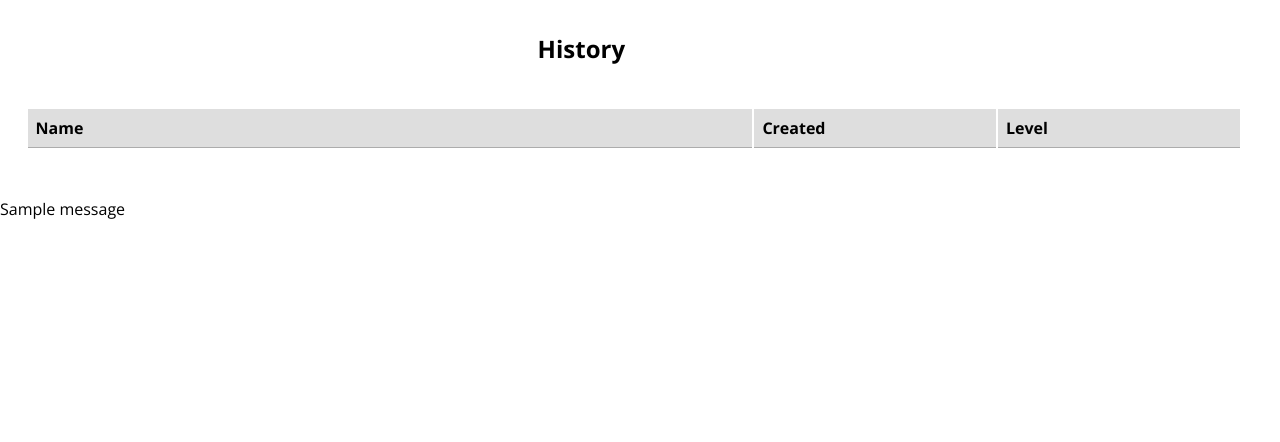
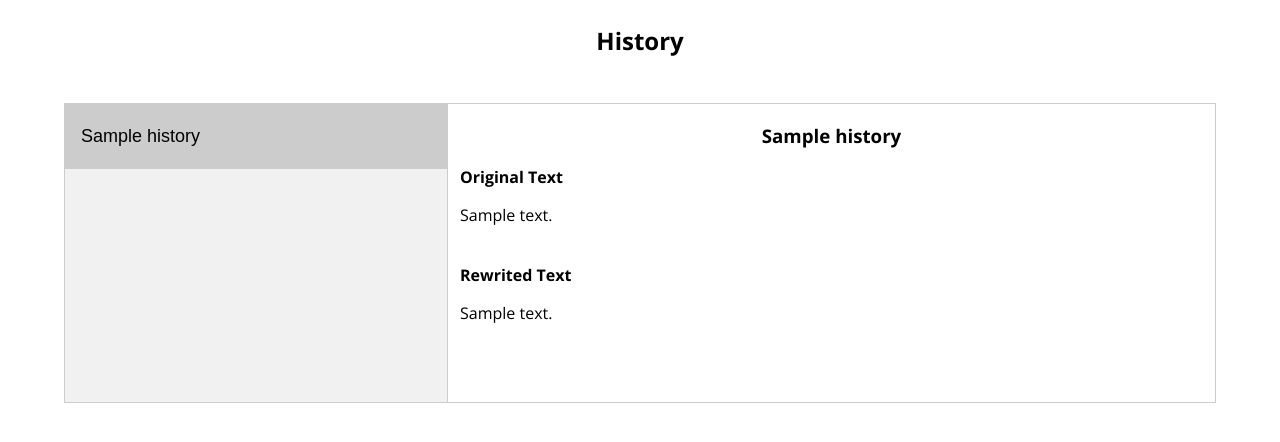
Before and after one commit to AlbaCabal/project-lexiboost, a Flask app: page / in a window 1280 px wide. Shown: the part 80-522 px from the top of the page. Run offline with Flask 3, Linux system fonts and the light colour scheme; a user stored in the database is signed in; tables that the repository leaves empty hold one stand-in row (values such as "Sample post"); one stand-in notice (Sample message) is shown; lists and menus that the app fills with data are empty.

Commit message:
Text's history implemented, display modificated and lines to check functionality removed

```diff
--- a/app.py
+++ b/app.py
@@ -64,6 +64,7 @@ def register():
     else:
         return render_template("register.html")
 
+
 @app.route("/login", methods=["GET", "POST"])
 def login():
     """Log user in"""
@@ -108,7 +109,6 @@ def logout():
     flash("Logged out successfully!", "success")
     return redirect("/")
 
-# * * * * * * * * * * * * * * * * * * * * * * * * * * * * *
 
 @app.route("/")
 def index():
@@ -119,7 +119,8 @@ def index():
 
     # TO DO: Retrieve and display user's writing history
     writing_history = db.execute("SELECT * FROM writing_history WHERE id_user = ?", (session["user_id"],)).fetchall()
-    return render_template("index.html", docs=writing_history)
+    return render_template("index.html", texts=writing_history)
+
 
 @app.route("/vocabulary", methods=["GET", "POST"])
 def vocabulary():
@@ -161,14 +162,25 @@ def write():
         title = request.form.get("title")
         givenText = request.form.get("givenText")
         replaceText = givenText
-        dicWords = db.execute("SELECT word FROM vocabulary")
+
+        dicWords = db.execute("SELECT word FROM vocabulary").fetchall()
+
         if givenText is not None:
-            ArrayReplaceText = givenText.split()
-            for word in ArrayReplaceText:
-                synonymous = api.words(ml=word, max=3)
-                for synonym in synonymous:
-                    if synonym in dicWords[i][1]:
-                        replaceText = replaceText.replace(word, synonym)
+            words = givenText.split()
+
+            for originalWord in words:
+                synonymous = api.words(ml=originalWord, max=5)
+
+                for x in synonymous:
+                    syn = x.get("word")
+
+                    for z in dicWords:
+                        if syn == z[0]:
+                            print(syn)
+                            print(z[0])
+                            replaceText = replaceText.replace(originalWord, syn)
+                            break
+
 
         user = session["user_id"]
         level_row = db.execute("SELECT level FROM users WHERE id_user = ?", (user,)).fetchone()
@@ -177,7 +189,7 @@ def write():
 
         cur = db.cursor()
         cur.execute("INSERT INTO writing_history (id_user, title, original_text, corrected_text, date, level_used) VALUES (?, ? ,? ,? ,?, ?)", (user, title, givenText, replaceText, date, level))
-        db.commit
+        db.commit()
 
         return render_template("write.html", text=givenText, newText=replaceText)
 
--- a/static/javascript.js
+++ b/static/javascript.js
@@ -0,0 +1,25 @@
+function openText(evt, textName) {
+  // Declare all variables
+  var i, tabcontent, tablinks;
+
+  // Get all elements with class="tabcontent" and hide them
+  tabcontent = document.getElementsByClassName("tabcontent");
+  for (i = 0; i < tabcontent.length; i++) {
+    tabcontent[i].style.display = "none";
+  }
+
+  // Get all elements with class="tablinks" and remove the class "active"
+  tablinks = document.getElementsByClassName("tablinks");
+  for (i = 0; i < tablinks.length; i++) {
+    tablinks[i].className = tablinks[i].className.replace(" active", "");
+  }
+
+  // Show the current tab, and add an "active" class to the link that opened the tab
+  document.getElementById(textName).style.display = "block";
+  evt.currentTarget.className += " active";
+}
+
+// Get the element with id="defaultOpen" and click on it
+window.onload = function() {
+  document.getElementById("defaultOpen").click();
+}
--- a/static/styles.css
+++ b/static/styles.css
@@ -40,10 +23,19 @@ nav ul li:hover {
     font-weight: bold;
 }
 
+.centerDiv {
+    margin-top: 1.5rem;
+    margin-bottom: 1.5rem;
+    justify-content: center;
+    display: flex;
+}
+
 .center {
-    margin-top: 2rem;
-    margin-left: 42%;
-    align-content: center;
+    margin-top: 1.5rem;
+    margin-bottom: 1.5rem;
+    display: flex;
+    flex-direction: column;
+    align-items: center;
 }
 
 .button {
@@ -80,22 +78,23 @@ nav ul li:hover {
     font-family: "Open Sans";
 }
 
-/*th, td, table {
-    border: 1px solid rgba(136, 136, 136, 0.577);
-    border-collapse: collapse;
-}*/
-th, td {
-  border-bottom: 1px solid rgba(136, 136, 136, 0.577);
+th,
+td {
+    border-bottom: 1px solid rgba(136, 136, 136, 0.577);
 }
 
-tr:nth-child(even) {background-color: #f2f2f2;}
+tr:nth-child(even) {
+    background-color: #f2f2f2;
+}
 
 table {
     width: 95%;
     margin-left: 2%;
     padding-bottom: 3rem;
 }
-table th, table td {
+
+table th,
+table td {
     padding: 0.5rem;
     text-align: left;
     text-decoration: none;
@@ -125,3 +124,100 @@ textarea {
     resize: none;
     padding: 1rem;
 }
+
+@media only screen and (min-width: 768px) {
+    nav ul {
+    list-style-type: none;
+    margin: 0;
+    background-color: #7ab9c4;
+    height: 5rem;
+    padding: 0rem 0.5rem;
+    }
+    nav ul li a {
+    color: black;
+    text-align: center;
+    text-decoration: none;
+    font-size: 1.2rem;
+    font-family: Open Sans;
+    }
+}
+
+@media only screen and (min-width: 992px) {
+    nav ul {
+    list-style-type: none;
+    margin: 0;
+    background-color: #7ab9c4;
+    height: 5rem;
+    padding: 0rem 2rem;
+    }
+    nav ul li a {
+    color: black;
+    text-align: center;
+    text-decoration: none;
+    font-size: 1.5rem;
+    font-family: Open Sans;
+    }
+}
+
+
+/* Style the tab */
+.tab {
+  float: left;
+  border: 1px solid #ccc;
+  background-color: #f1f1f1;
+  width: 30%;
+  height: 300px;
+  box-sizing: border-box;
+  margin-left: 5%;
+
+}
+
+/* Style the buttons that are used to open the tab content */
+.tab button {
+  display: block;
+  background-color: inherit;
+  color: black;
+  padding: 22px 16px;
+  width: 100%;
+  border: none;
+  outline: none;
+  text-align: left;
+  cursor: pointer;
+  transition: 0.3s;
+  box-sizing: border-box;
+}
+
+/* Change background color of buttons on hover */
+.tab button:hover {
+  background-color: #ddd;
+  box-sizing: border-box;
+}
+
+/* Create an active/current "tab button" class */
+.tab button.active {
+  background-color: #ccc;
+  box-sizing: border-box;
+}
+
+/* Style the tab content */
+.tabcontent {
+  float: left;
+  padding: 0px 12px;
+  border: 1px solid #ccc;
+  width: 60%;
+  border-left: none;
+  height: 300px;
+  box-sizing: border-box;
+}
+
+.tablinks {
+    font-size: large;
+}
+
+span {
+    font-weight: bold;
+}
+
+.tabcontent h3 {
+    text-align: center;
+}
--- a/templates/index.html
+++ b/templates/index.html
@@ -4,27 +4,21 @@
 {% block body %}
     <h2 class="center">History</h2>
     <br>
-    <table>
-        <tr>
-            <th id="tb_name">Name</th>
-            <th id="tb_created">Created</th>
-            <th id="tb_level">Level</th>
-        </tr>
+    <div class="tab">
         {% for text in texts %}
-        <tr>
-            <td>{{ text.name }}</td>
-            <td>{{ text.date }}</td>
-            <td>{{ text.level }}</td>
-        </tr>
+            <button class="tablinks" onclick="openText(event, '{{ text[2] }}')" id="{% if loop.first %}defaultOpen{% endif %}" >{{ text[2] }}</button>
         {% endfor %}
-    </table>
+    </div>
 
-    {% with messages = get_flashed_messages(with_categories=true) %}
-        {% if messages %}
-            {% for category, message in messages %}
-                <div class="alert alert-{{ category }}">{{ message }}</div>
-            {% endfor %}
-        {% endif %}
-    {% endwith %}
+    {% for text in texts %}
+    <div id='{{ text[2] }}' class="tabcontent">
+        <h3>{{ text[2] }}</h3>
+        <span>Original Text</span>
+        <p>{{ text[3] }}</p>
+        <br>
+        <span>Rewrited Text</span>
+        <p>{{ text[4] }}</p>
+    </div>
+    {% endfor %}
 
 {% endblock %}
--- a/templates/layout.html
+++ b/templates/layout.html
@@ -5,6 +5,8 @@
         <meta charset="utf-8">
         <meta name="viewport" content="initial-scale=1, width=device-width">
         <link href="../static/styles.css" rel="stylesheet">
+        <script src="../static/javascript.js"></script>
+
         <link rel="preconnect" href="https://fonts.googleapis.com">
         <link rel="preconnect" href="https://fonts.gstatic.com" crossorigin>
         <link href="https://fonts.googleapis.com/css2?family=Open+Sans:ital,wght@0,300..800;1,300..800&display=swap" rel="stylesheet">
@@ -18,7 +20,7 @@
                 <ul>
                     <li class="padTitle"><a href="/" class="title">ReWrited</a></li>
                     <li class="right"><a href="/logout">Log Out</a></li>
-                    <li class="right"><a href="/index">History</a></li>
+                    <li class="right"><a href="/">History</a></li>
                     <li class="right"><a href="/vocabulary">Vocabulary</a></li>
                     <li class="right"><a href="/write">Write</a></li>
                 </ul>
@@ -36,6 +38,5 @@
             {% endblock %}
         </main>
 
-
     </body>
 </html>
--- a/templates/write.html
+++ b/templates/write.html
@@ -5,9 +5,9 @@
     <h2 class="center">Write text</h2><br>
 
     <form action="/write" class="form_write" method="post">
-        <div class="container top">
+        <div class="container">
             <label for="username">Title</label><br>
-            <input class="inputField" autocomplete="off" name="title" placeholder="Title" type="text"><br><br>
+            <input class="inputField larger" autocomplete="off" name="title" placeholder="Title" type="text"><br><br>
         </div>
         <div class="container">
             {% if text %}
```
Also changed, not shown: other parts of static/styles.css (+12 -23 lines), templates/login.html (+0 -8 lines), templates/register.html (+0 -8 lines), templates/vocabulary.html (+3 -10 lines), lexiboost.db, 7 other files.
